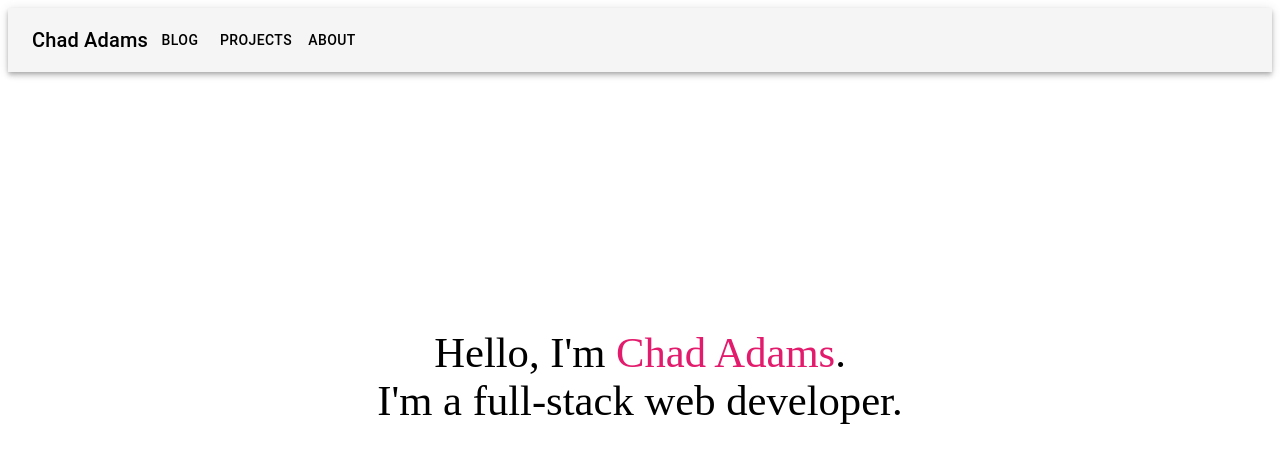
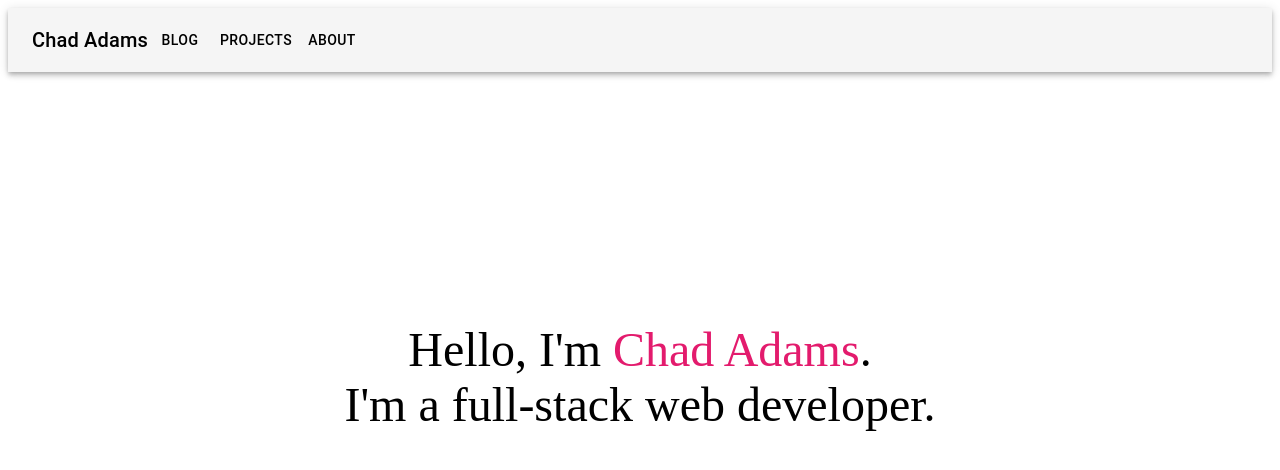
Before and after one commit to chadalen/personal-website, a Gatsby site: page / in a window 1280 px wide. Built offline with nearby package versions, Linux system fonts and the light colour scheme; Gatsby itself is replaced by a stand-in of ours.

Commit message:
Change font size

```diff
--- a/src/pages/index.js
+++ b/src/pages/index.js
@@ -2,7 +2,7 @@ import React from "react";
 import Layout from "../components/layout";
 import { makeStyles } from "@material-ui/core/styles";
 
-const styles = makeStyles({
+const styles = makeStyles(theme => ({
   wrapper: {
     height: '75vh',
     display: 'flex',
@@ -11,14 +11,21 @@ const styles = makeStyles({
     flexDirection: 'column'
   },
   text: {
-    fontSize: '32pt',
-    lineHeight: '36pt',
+    [theme.breakpoints.up('md')]: {
+      fontSize: '48px',
+    },
+    [theme.breakpoints.down('sm')]: {
+      fontSize: '28px',
+    },
+    [theme.breakpoints.down('xs')]: {
+      fontSize: '20px',
+    },
     whiteSpace: 'pre'
   },
   highlight: {
     color: '#E31B6D'
   }
-});
+}));
 
 export default () => {
   const classes = styles();
```
